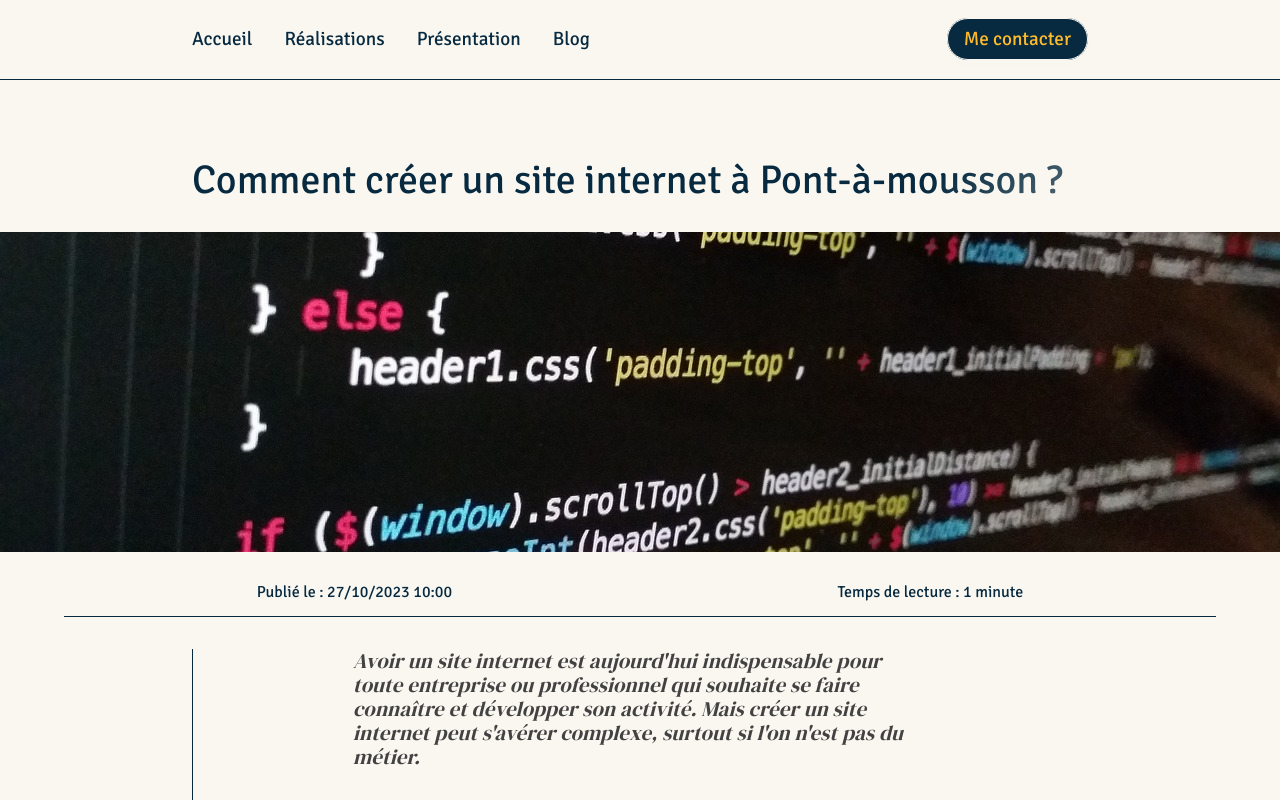
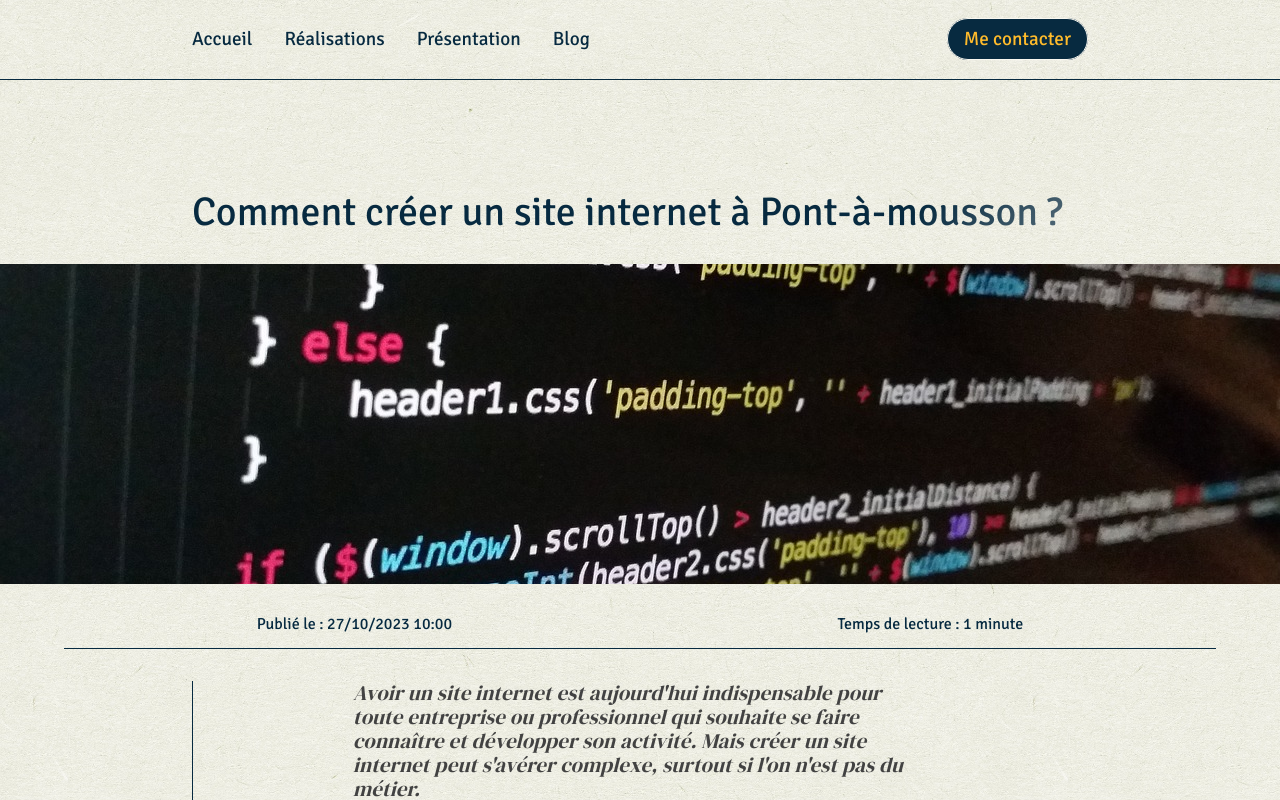
Before and after one commit to thiebautremy/site-perso-nextjs, a Next.js app: page /blog/comment-creer-un-site-internet-a-pont-a-mousson in a window 1280 px wide. Shown: the top 800 px of the page. Built offline with nearby package versions, Linux system fonts and the light colour scheme.

Commit message:
add bg article

```diff
--- a/components/Articles/Article.module.scss
+++ b/components/Articles/Article.module.scss
@@ -1,10 +1,13 @@
 @use "../../styles/variables" as var;
 
 .article {
-  padding: 10rem 0;
+  padding: 12rem 0 3rem;
+  background-image: url("../../assets/background/texture.jpg");
+  background-position: 0;
+  background-size: 1000px 1000px;
 
   @media screen and (max-width: var.$screen-phone) {
-    padding: 5rem 0;
+    padding: 5rem 0 2rem;
   }
 
   .title {
```
